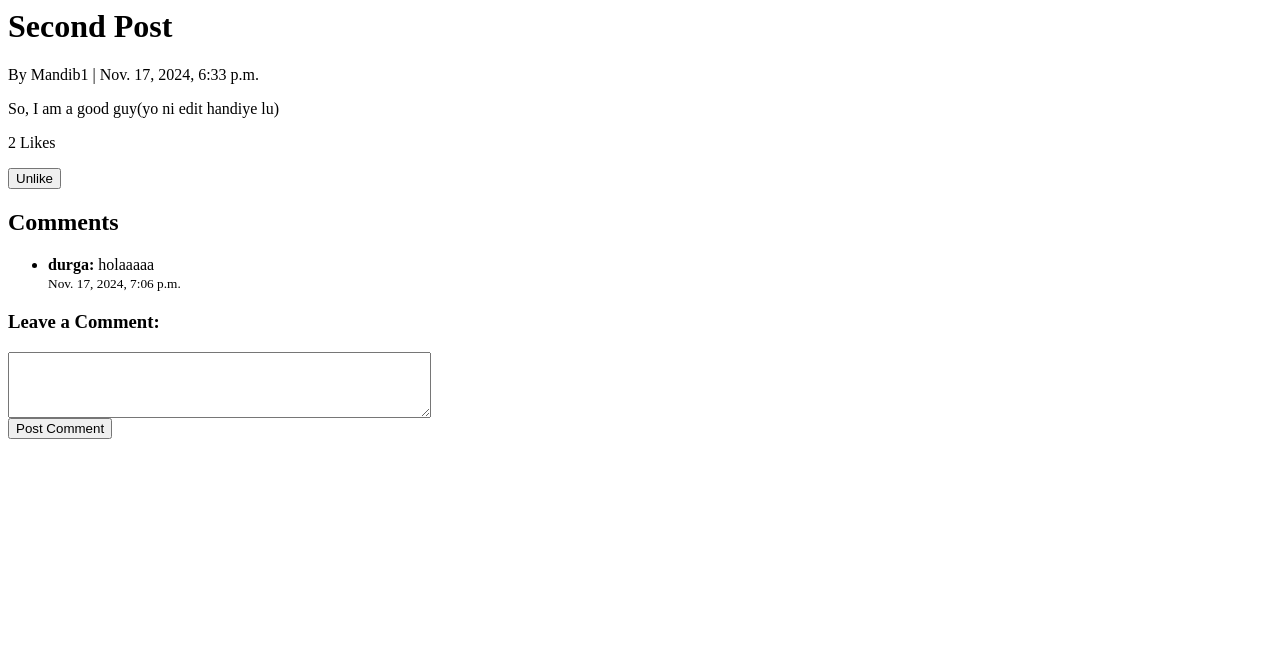
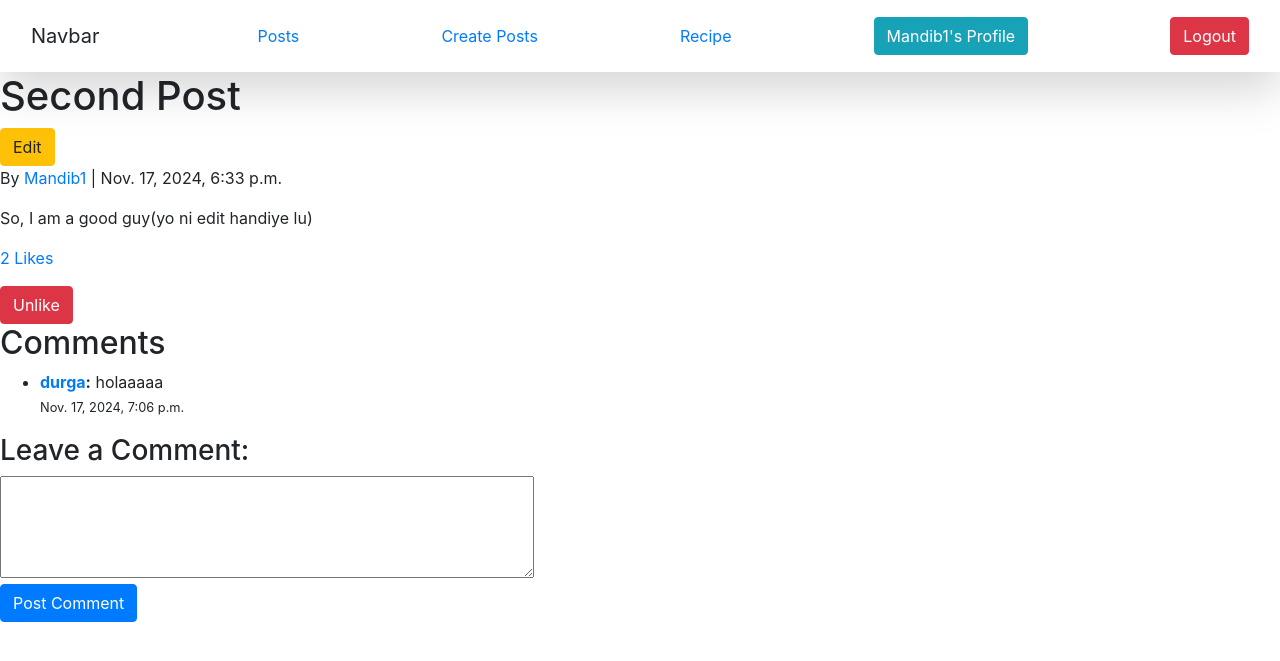
Before and after one commit to mandibchaulagain/Django_Apps, a Django app: page /postlist/2/ in a window 1280 px wide. Shown: the top 661 px of the page. Run offline with Django 5.2, Linux system fonts and the light colour scheme; a user stored in the database is signed in; data comes from the database, SQL or seed files in the repository; both versions use the stored data as it was after the commit; some libraries are stand-ins or nearby versions.

Commit message:
Set up user profile functionality: display personal posts, make usernames clickable, and enable editing of personal posts

```diff
--- a/core/core/urls.py
+++ b/core/core/urls.py
@@ -37,6 +37,8 @@ urlpatterns = [
     path('postlist/<int:post_id>/', post_detail, name='post_detail'),
     path('create/', create_post, name='create_post'),
     path('api/',handle_initial_route, name='handle_initial_route'),
+    path('profile/<str:username>/', user_profile, name='user_profile'),
+    path('postlist/edit/<int:post_id>/', edit_post, name='edit_post'),
     path("admin/", admin.site.urls),
 ]
 
--- a/core/home/templates/base.html
+++ b/core/home/templates/base.html
@@ -1,12 +1,19 @@
 <!DOCTYPE html>
 <html lang="en">
   <head>
-    <meta charset="UTF-8">
-    <link rel="stylesheet" href="https://cdn.jsdelivr.net/npm/bootstrap@4.3.1/dist/css/bootstrap.min.css" integrity="sha384-ggOyR0iXCbMQv3Xipma34MD+dH/1fQ784/j6cY/iJTQUOhcWr7x9JvoRxT2MZw1T" crossorigin="anonymous">
-    <link href="https://maxcdn.bootstrapcdn.com/bootstrap/4.5.2/css/bootstrap.min.css" rel="stylesheet">
-    <meta name="viewport" content="width=device-width, initial-scale=1.0">
+    <meta charset="UTF-8" />
+    <link
+      rel="stylesheet"
+      href="https://cdn.jsdelivr.net/npm/bootstrap@4.3.1/dist/css/bootstrap.min.css"
+      integrity="sha384-ggOyR0iXCbMQv3Xipma34MD+dH/1fQ784/j6cY/iJTQUOhcWr7x9JvoRxT2MZw1T"
+      crossorigin="anonymous"
+    />
+    <link
+      href="https://maxcdn.bootstrapcdn.com/bootstrap/4.5.2/css/bootstrap.min.css"
+      rel="stylesheet"
+    />
+    <meta name="viewport" content="width=device-width, initial-scale=1.0" />
     <title>Template banyo</title>
-
   </head>
   <body>
     <nav class="navbar p-3 shadow-lg">
@@ -15,15 +22,22 @@
         <a href="/postlist/">Posts</a>
         <a href="/create/">Create Posts</a>
         <a href="/recipes/">Recipe</a>
-            <a href="/logout/" class="btn btn-success" type="submit">{%if request.user.is_authenticated%}Logout{%else%}Login{%endif%}</a>
-
+        {% if request.user.is_authenticated %}
+        <a
+          href="{% url 'user_profile' request.user.username %}"
+          class="btn btn-info"
+          >{{ request.user.username }}'s Profile</a
+        >
+        <a href="/logout/" class="btn btn-danger">Logout</a>
+        {% else %}
+        <a href="/login/" class="btn btn-success">Login</a>
+        {% endif %}
       </div>
     </nav>
+
     <script src="https://code.jquery.com/jquery-3.5.1.slim.min.js"></script>
     <script src="https://cdn.jsdelivr.net/npm/@popperjs/core@2.5.2/dist/umd/popper.min.js"></script>
     <script src="https://maxcdn.bootstrapcdn.com/bootstrap/4.5.2/js/bootstrap.min.js"></script>
-    {%block start%}
-
-    {%endblock%}
+    {%block start%} {%endblock%}
   </body>
 </html>
--- a/core/vege/forms.py
+++ b/core/vege/forms.py
@@ -4,4 +4,4 @@ from .models import Post
 class PostForm(forms.ModelForm):
     class Meta:
         model = Post
-        fields = ['title', 'content']  # Fields that users can fill out
+        fields = ['title', 'content']
--- a/core/vege/templates/post_detail.html
+++ b/core/vege/templates/post_detail.html
@@ -1,15 +1,49 @@
-<h1>{{ post.title }}</h1>
-<p>By {{ post.author.username }} | {{ post.created_at }}</p>
+{% extends "base.html" %}
+{% block start %}
+<h1>{{ post.title }}</h1> {% if post.author == request.user %}
+<a href="{% url 'edit_post' post.id %}" class="btn btn-warning">Edit</a>
+{% endif %}
+<p>By <a href="{% url 'user_profile' post.author.username %}">{{ post.author.username }}</a> | {{ post.created_at }}</p>
+
 <p>{{ post.content }}</p>
 
 <!-- Display likes and like/unlike button -->
-<p>{{ post.get_likes_count }} Likes</p>
+<p><a href="#" data-toggle="modal" data-target="#likeModal{{ post.id }}">{{ post.get_likes_count }} Likes</a></p>
+
+<!-- Like Modal -->
+<div class="modal fade" id="likeModal{{ post.id }}" tabindex="-1" role="dialog" aria-labelledby="likeModalLabel{{ post.id }}" aria-hidden="true">
+    <div class="modal-dialog" role="document">
+        <div class="modal-content">
+            <div class="modal-header">
+                <h5 class="modal-title" id="likeModalLabel{{ post.id }}">Users who liked "{{ post.title }}"</h5>
+                <button type="button" class="close" data-dismiss="modal" aria-label="Close">
+                    <span aria-hidden="true">&times;</span>
+                </button>
+            </div>
+            <div class="modal-body">
+                <!-- List of users who liked the post -->
+                <ul>
+                    {% for username in liked_users %}
+                        <li><a href="{% url 'user_profile' username %}">{{ username }}</a></li>
+                    {% empty %}
+                        <li>No one has liked this post yet.</li>
+                    {% endfor %}
+                </ul>
+            </div>
+            <div class="modal-footer">
+                <button type="button" class="btn btn-secondary" data-dismiss="modal">Close</button>
+            </div>
+        </div>
+    </div>
+</div>
+
+<!-- Like/Unlike Button -->
 <form method="POST" action="{% url 'post_detail' post.id %}">
     {% csrf_token %}
     {% if user_has_liked %}
-        <button type="submit" name="like">Unlike</button>  <!-- User already liked the post -->
+        <button type="submit" name="like" class="btn btn-danger">Unlike</button>
     {% else %}
-        <button type="submit" name="like">Like</button>  <!-- User has not liked the post -->
+        <button type="submit" name="like" class="btn btn-primary">Like</button>
     {% endif %}
 </form>
 
@@ -18,7 +52,7 @@
 <ul>
     {% for comment in comments %}
         <li>
-            <strong>{{ comment.author.username }}:</strong> {{ comment.content }}
+            <strong><a href="{% url 'user_profile' comment.author.username %}">{{ comment.author.username }}</a>:</strong> {{ comment.content }}
             <br>
             <small>{{ comment.created_at }}</small>
         </li>
@@ -32,5 +66,6 @@
 <form method="POST">
     {% csrf_token %}
     <textarea name="content" rows="4" cols="50"></textarea><br>
-    <button type="submit" name="comment">Post Comment</button>
+    <button type="submit" name="comment" class="btn btn-primary">Post Comment</button>
 </form>
+{% endblock %}
--- a/core/vege/views.py
+++ b/core/vege/views.py
@@ -7,6 +7,7 @@ from django.contrib import messages
 from django.contrib.auth import authenticate,login,logout
 from .models import Post, Comment, Like
 from .forms import PostForm
+from django.http import HttpResponseForbidden
 
 @login_required(login_url='/login/')
 # Create your views here.
@@ -158,17 +159,19 @@ def post_detail(request, post_id):
     post = get_object_or_404(Post, id=post_id)
     comments = post.comments.all()
 
+    # Get the users who liked the post (to be passed to the modal)
+    liked_users = post.likes.values_list('user__username', flat=True)
+
     # Check if the current user has liked the post
     user_has_liked = Like.objects.filter(post=post, user=request.user).exists()
 
     # Handle liking/unliking
     if request.method == 'POST':
         if 'like' in request.POST:
-            # Like the post
+            # Like or Unlike the post based on current state
             if not user_has_liked:
                 Like.objects.create(post=post, user=request.user)
             else:
-                # Unlike the post
                 Like.objects.filter(post=post, user=request.user).delete()
             # Update the user_has_liked value for the next request
             user_has_liked = not user_has_liked
@@ -177,11 +180,15 @@ def post_detail(request, post_id):
             content = request.POST.get('content')
             Comment.objects.create(post=post, author=request.user, content=content)
 
+        # Redirect to the same page after POST request to avoid resubmission
+        return redirect('post_detail', post_id=post_id)
 
+    # GET request or redirected after POST
     return render(request, 'post_detail.html', {
         'post': post,
         'comments': comments,
-        'user_has_liked': user_has_liked  # Pass this to the template
+        'user_has_liked': user_has_liked,
+        'liked_users': liked_users  # Pass the list of users who liked the post
     })
 
 # Create a new post
@@ -198,3 +205,30 @@ def create_post(request):
         form = PostForm()
 
     return render(request, 'create_post.html', {'form': form})
+
+def user_profile(request, username):
+    user = get_object_or_404(User, username=username)
+    posts = Post.objects.filter(author=user)
+
+    context = {
+        'user': user,
+        'posts': posts
+    }
+    return render(request, 'user_profile.html', context)
+
+def edit_post(request, post_id):
+    post = get_object_or_404(Post, id=post_id)
+
+    # Ensure only the author can edit the post
+    if post.author != request.user:
+        return HttpResponseForbidden("You are not allowed to edit this post.")
+
+    if request.method == 'POST':
+        form = PostForm(request.POST, instance=post)
+        if form.is_valid():
+            form.save()
+            return redirect('post_list')  # Redirect to the list of posts after saving
+    else:
+        form = PostForm(instance=post)  # Prepopulate the form with the post data
+
+    return render(request, 'edit_post.html', {'form': form, 'post': post})
```
Also changed, not shown: core/vege/templates/edit_post.html (added, +11 -0 lines), core/vege/templates/post_list.html (+6 -4 lines), core/vege/templates/user_profile.html (added, +21 -0 lines), core/db.sqlite3. Lines whose indentation alone changed are shown as unchanged.
